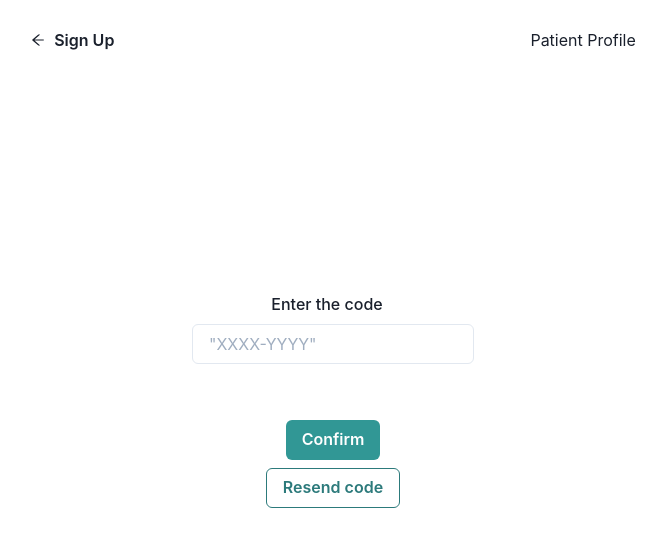
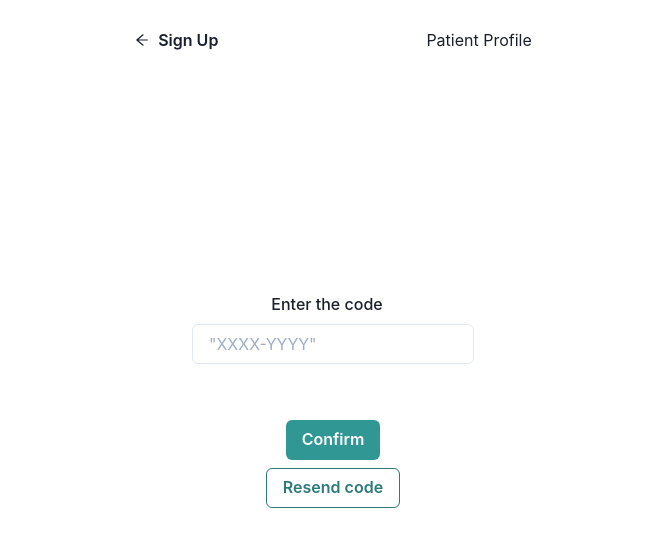
Before and after one commit to rafaucoin/hackathon, a React (Create React App) app: page / in a window 1280 px wide. Shown: the top 546 px of the page, without its empty margins (307-973 px from the left). Built offline with nearby package versions, Linux system fonts and the light colour scheme.

Commit message:
change space between to around

```diff
--- a/src/components/signup/index.jsx
+++ b/src/components/signup/index.jsx
@@ -22,7 +22,7 @@ function SignUp() {
   return (
 
     <Container p={0}  w="100vw">
-        <Flex alignItems="center" height="10vh" justifyContent="space-between">
+        <Flex alignItems="center" height="10vh" justifyContent="space-around">
             <Button display="flex" alignItems="center" variant="unstyled" leftIcon={<AiOutlineArrowLeft/>} > Sign Up</Button>
             <Text > Patient Profile</Text>
         </Flex>
@@ -44,7 +44,7 @@ function SignUp() {
     </HStack>
     </RadioGroup>
 </Flex>
-<Flex justifyContent="space-between">
+<Flex justifyContent="space-around">
 <FormLabel pt='5'>Situation:</FormLabel>
 <RadioGroup defaultValue='Married'>
     <HStack spacing='24px'>
--- a/src/components/signup/stepthree.jsx
+++ b/src/components/signup/stepthree.jsx
@@ -23,7 +23,7 @@ function Last() {
   return (
 
     <Container p={0}  w="100vw">
-      <Flex alignItems="center" height="10vh" justifyContent="space-between">
+      <Flex alignItems="center" height="10vh" justifyContent="space-around">
           <Button display="flex" alignItems="center" variant="unstyled" leftIcon={<AiOutlineArrowLeft/>} fontFamily="component-heading-small/lg"> Sign Up</Button>
           <Text fontFamily="component-text/sm"> Patient Profile</Text>
       </Flex>
--- a/src/components/signup/steptwo.jsx
+++ b/src/components/signup/steptwo.jsx
@@ -23,7 +23,7 @@ import {AiOutlineArrowRight} from 'react-icons/ai'
 function Step() {
   return (
     <Container p={0}  w="100vw">
-        <Flex alignItems="center" height="10vh" justifyContent="space-between">
+        <Flex alignItems="center" height="10vh" justifyContent="space-around">
           <Button display="flex" alignItems="center" variant="unstyled" leftIcon={<AiOutlineArrowLeft/>} fontFamily="component-heading-small/lg"> Sign Up</Button>
           <Text fontFamily="component-text/sm"> Patient Profile</Text>
         </Flex>
```
